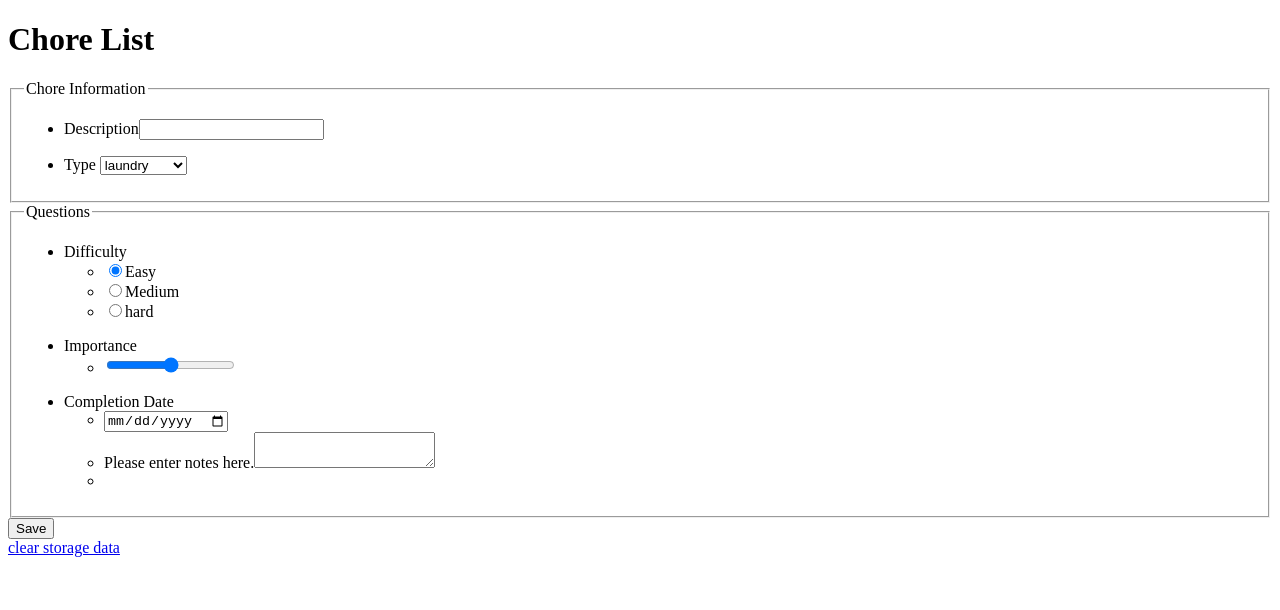
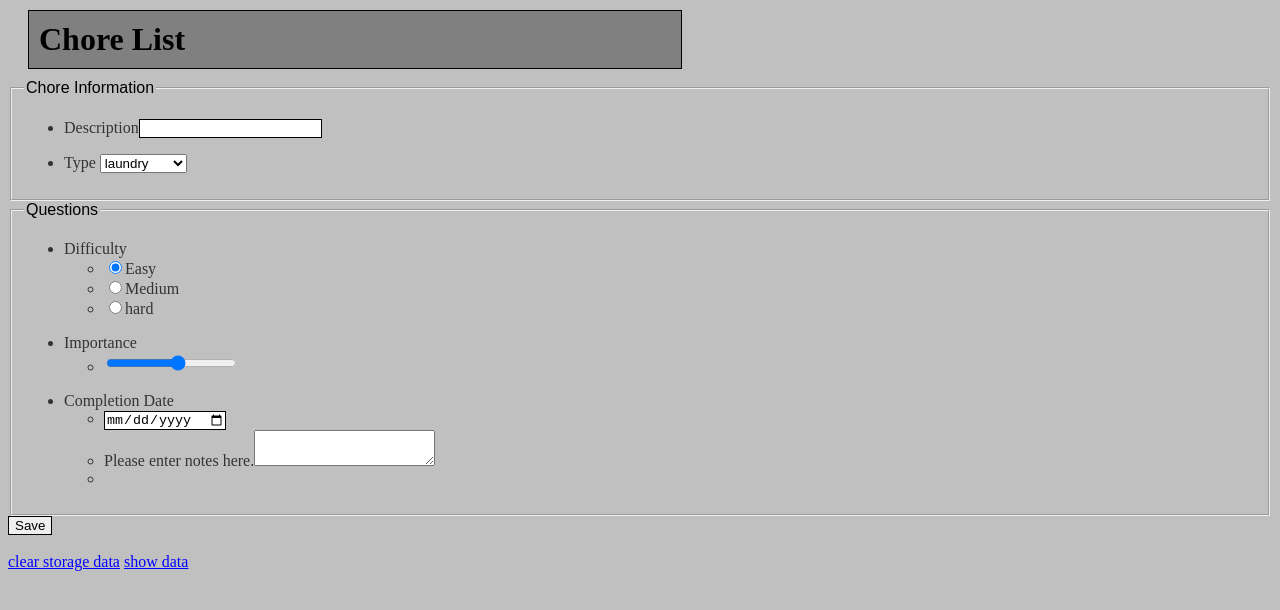
Before and after one commit to r69592/Black_James_project2, a plain HTML site: page additem.html in a window 1280 px wide. Drawn offline with Linux system fonts and the light colour scheme.

Commit message:
started adding css and js to my project.

```diff
--- a/additem.html
+++ b/additem.html
@@ -13,6 +13,8 @@ VFW Project: Chore List
     <meta name="robots" content="index, follow" />
     <meta name="viewport" content="user-scalable=no, width=device-width" />
     <title>Daily Chores</title>
+    <Link rel="stylesheet" type="text/css" href="css/style.css" />
+    <script src="js/main.js" type="text/javascript"></script>
 </head>
 <body>
 <h1>Chore List </h1>
@@ -50,7 +52,7 @@ VFW Project: Chore List
         <ul>
             <li>Importance
                 <ul>
-                    <li><input type="range" value="0 - 10" id="range" /></li>
+                    <li><input type="range" id="range" min="1" max="10" /></li>
                 </ul>
             </li>
         </ul>
@@ -66,9 +68,10 @@ VFW Project: Chore List
             </ul>
         </ul>
     </fieldset>
-    <input type="submit" value="Save"
+    <input type="submit" id="button" value="Save" />
 </form>
 <br><a href="#" />clear storage data</a>
+    <a href="#" />show data</a>
 
 </body>
 </html>
--- a/css/style.css
+++ b/css/style.css
@@ -0,0 +1,40 @@
+/*
+Daily Chores
+James Black
+VFW : 1305
+*/
+body {
+    background-color: silver;
+
+}
+h1 {
+    margin:  10px 20px;
+    border:  1px solid #000;
+    padding:  10px;
+    background-color: gray;
+    width:  50%;
+}
+a {
+    color: blue;
+}
+input {
+    border: 1px solid black
+
+}
+ul {
+    color: #333;
+}
+p {
+    font-family: serif;
+    font-size: large;
+}
+legend {
+    font-family: sans-serif;
+}
+form input {
+    padding: 10 10 10 10;
+    color: black;
+}
+
+.even{background: #fff; }
+input.hasFocus(border: 2px solid #ff0000);
--- /dev/null
+++ b/js/main.js
@@ -0,0 +1,24 @@
+/*
+
+James Black
+VFW : 1305
+Project 2
+
+*/
+
+var save = document.getElementById("button");
+var textField= document.getElementById("chore");
+
+var changeBorder = function() {
+ textField.setAttribute("class", "hasFocus")
+}
+var normalBorder = function() {
+ textField.removeAttribute("class", "hasFocus")
+}
+
+textField.addEventListener("focus",changeBorder);
+textField.addEventListener("blur", normalBorder)
+
+
+console.log(save);
+console.log(textField);
```
Also changed, not shown: index.html (+2 -0 lines), 3 other files.
